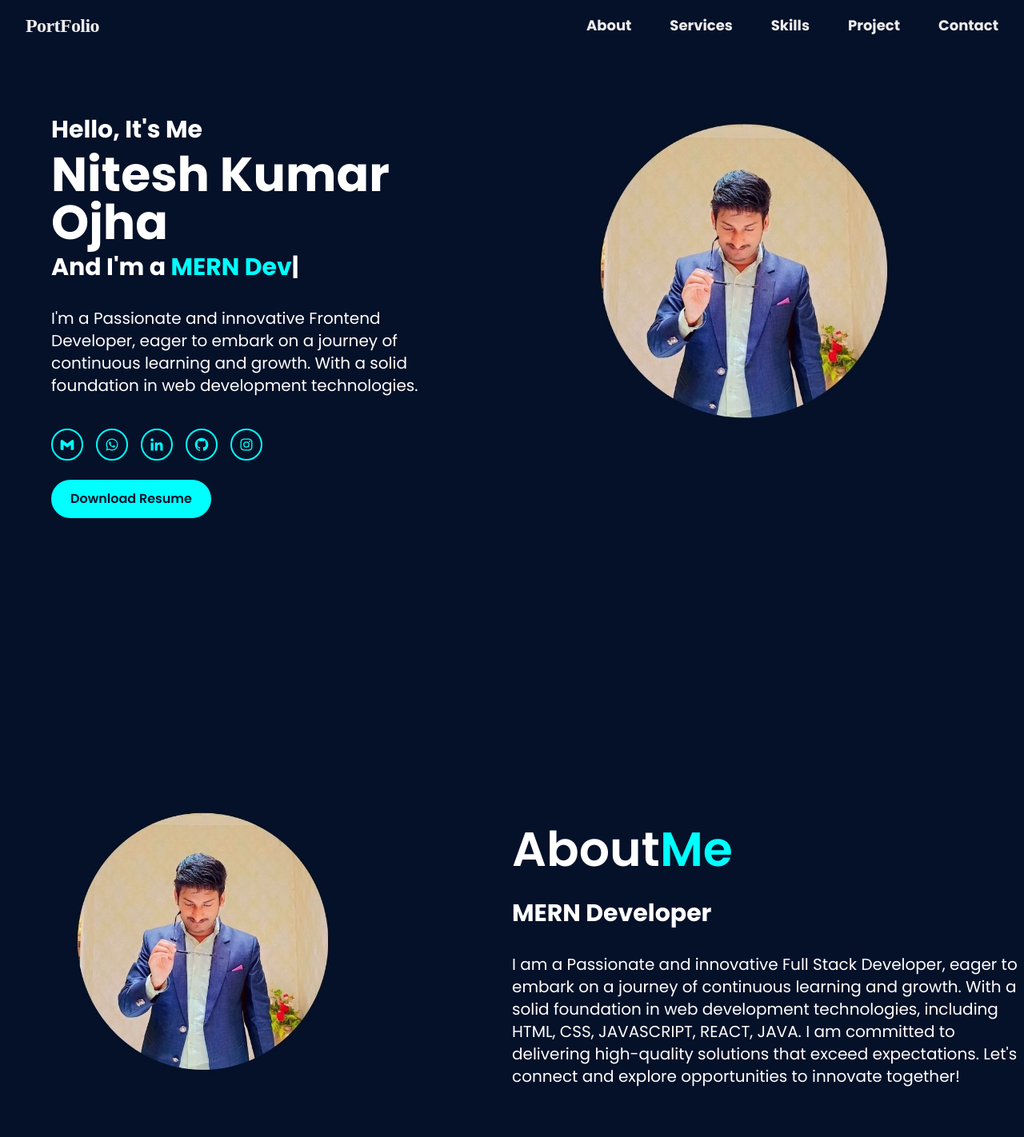
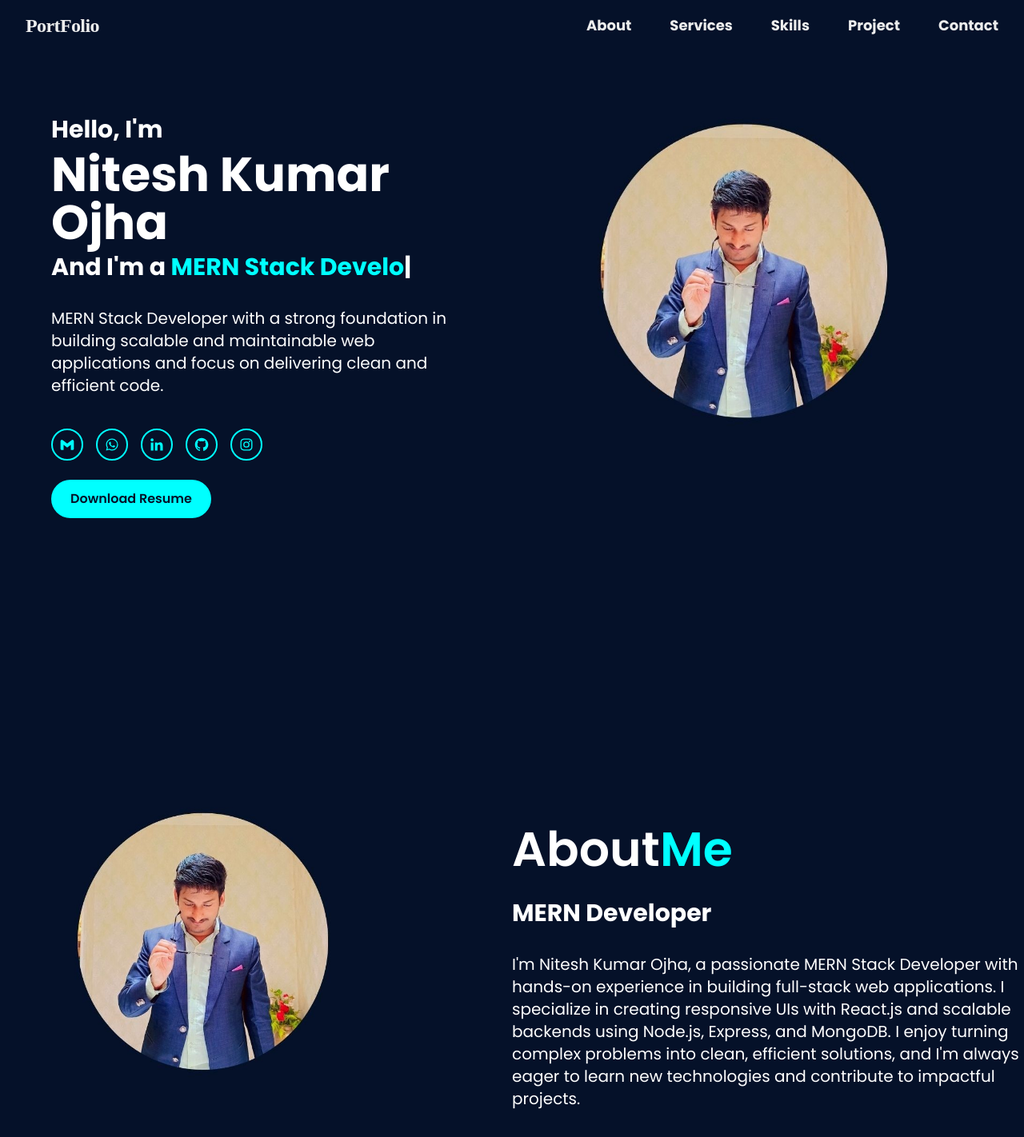
Before and after one commit to Niteshkumar7389/PortFolio, a React (Vite) app: page / in a window 1280 px wide. Shown: the top 1422 px of the page at 80% size. Built offline with nearby package versions, Linux system fonts and the light colour scheme.

Commit message:
`Update developer information and icons across components`

```diff
--- a/src/Components/About.jsx
+++ b/src/Components/About.jsx
@@ -13,12 +13,12 @@ function About() {
 
         <h4 className="text-3xl font-bold  mt-8">MERN Developer</h4>
         <p className="text-xl mb-16 mt-8">
-          I am a Passionate and innovative Full Stack Developer, eager to embark
-          on a journey of continuous learning and growth. With a solid
-          foundation in web development technologies, including HTML, CSS,
-          JAVASCRIPT, REACT, JAVA. I am committed to delivering high-quality
-          solutions that exceed expectations. Let's connect and explore
-          opportunities to innovate together!
+          I'm Nitesh Kumar Ojha, a passionate MERN Stack Developer with hands-on
+          experience in building full-stack web applications. I specialize in
+          creating responsive UIs with React.js and scalable backends using
+          Node.js, Express, and MongoDB. I enjoy turning complex problems into
+          clean, efficient solutions, and I'm always eager to learn new
+          technologies and contribute to impactful projects.
         </p>
         <a
           href="#"
--- a/src/Components/Contact.jsx
+++ b/src/Components/Contact.jsx
@@ -1,6 +1,6 @@
 import React from "react";
 import { FaPhoneAlt, FaLinkedinIn, FaWhatsapp } from "react-icons/fa";
-import { BiSolidSend } from "react-icons/bi";
+import { BiLogoGmail } from "react-icons/bi";
 import Swal from "sweetalert2";
 
 function Contact() {
@@ -60,7 +60,7 @@ function Contact() {
               <span>7999745668</span>
             </li>
             <li className="flex items-center font-semibold transition text-xl">
-              <BiSolidSend className="mr-2 text-customCyan" />
+              <BiLogoGmail className="mr-2 text-customCyan" />
               <span>niteshojha7389@gmail.com</span>
             </li>
           </ul>
--- a/src/Components/Home.jsx
+++ b/src/Components/Home.jsx
@@ -89,7 +89,7 @@ function Home() {
       <div className="relative flex flex-col lg:flex-row items-center justify-between pt-10 px-6 lg:px-16 text-white mt-8">
         <div className="max-w-xl sm:max-w-sm md:max-w-2xl md:h-screen lg:max-w-lg xl:max-w-xl ">
           <h3 className="text-2xl sm:text-3xl mt-2 font-bold animate-slideBottom">
-            Hello, It's Me
+            Hello, I'm
           </h3>
           <h1 className="text-4xl sm:text-5xl lg:text-6xl mt-2 font-bold animate-slideRight">
             Nitesh Kumar Ojha
@@ -98,9 +98,9 @@ function Home() {
             And I'm a <TypedText />
           </h3>
           <p className="text-lg sm:text-xl pt-6 sm:pt-8 animate-slideLeft">
-            I'm a Passionate and innovative Frontend Developer, eager to embark
-            on a journey of continuous learning and growth. With a solid
-            foundation in web development technologies.
+            MERN Stack Developer with a strong foundation in building scalable
+            and maintainable web applications and focus on delivering clean and
+            efficient code.
           </p>
 
           <div className="flex flex-wrap mt-6">
--- a/src/Constants/Typed.jsx
+++ b/src/Constants/Typed.jsx
@@ -6,7 +6,7 @@ const TypedText = () => {
 
   useEffect(() => {
     const options = {
-      strings: ["Frontend Developer", "MERN Developer"],
+      strings: ["Web Developer", "MERN Stack Developer"],
       typeSpeed: 100,
       backSpeed: 100,
       backDelay: 1000,
```
